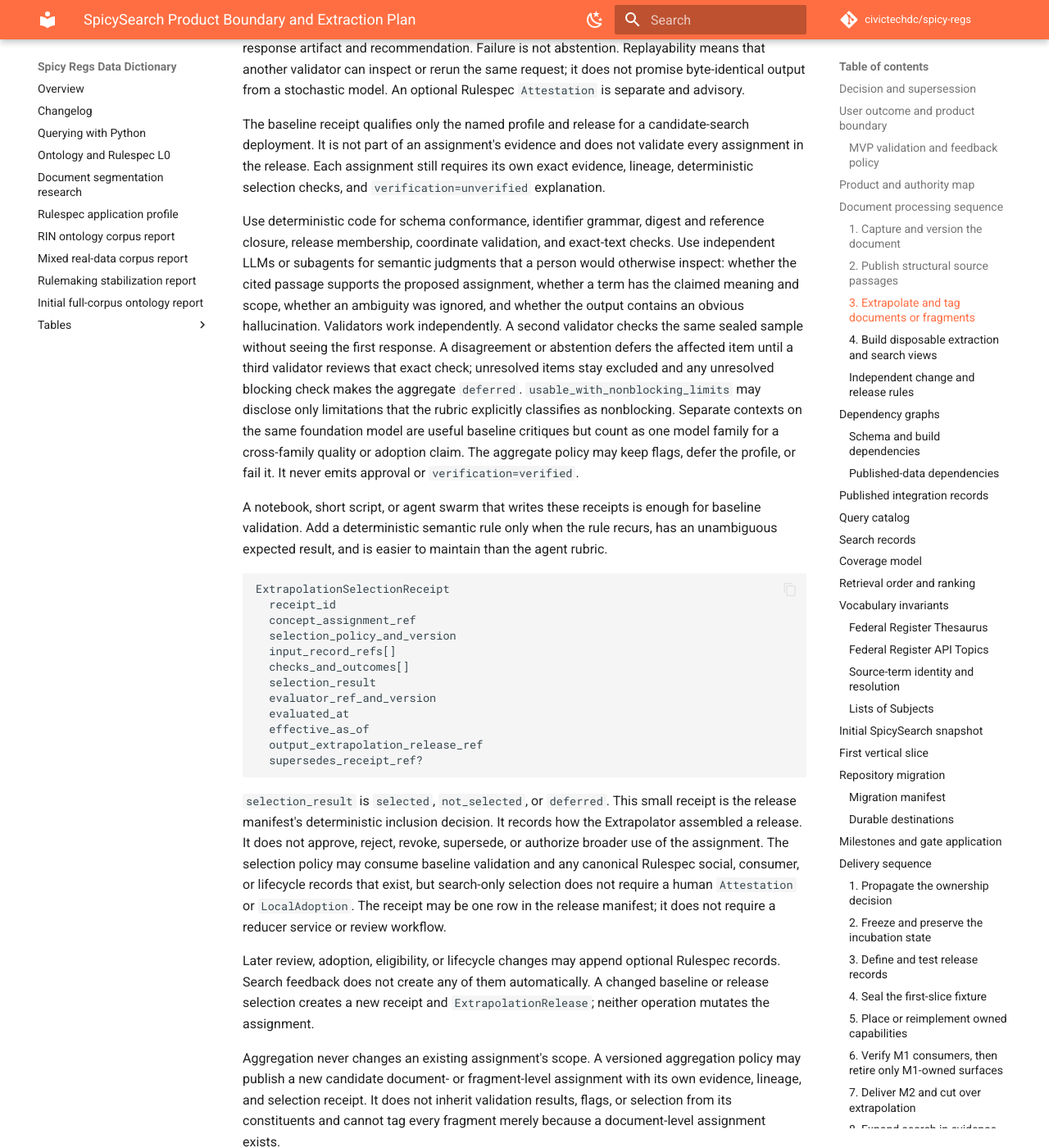
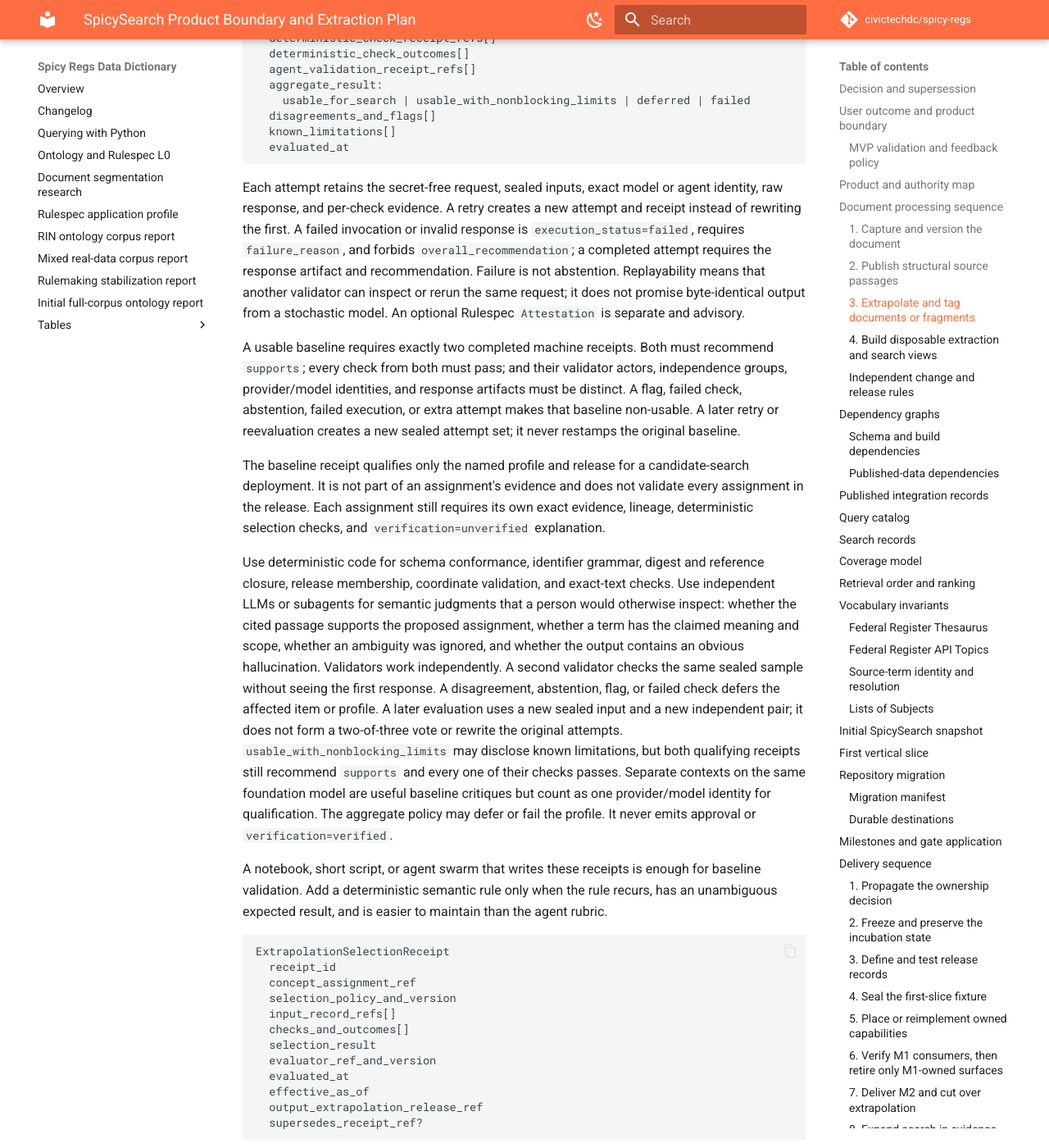
Before and after one commit to civictechdc/spicy-regs, an MkDocs documentation site: the page built from docs/superpowers/specs/2026-07-31-spicysearch-product-boundary-and-extraction-plan.md, in a window 1280 px wide and 1400 px high, scrolled down 9259 px. Shown: the whole window at 82% size. Built offline with MkDocs 1.6.1 and Material for MkDocs 9.7.7, drawn with Linux system fonts in a browser that asks for light colours; comment, search, counter and statistics services are not loaded; some of the changed text lies outside the part shown.

Commit message:
docs(product): update the boundary for managed releases
RefSpec ships a mature multi-file managed release and generates the
`VocabularyAtlasAsset` from it. Retire `VocabularyRelease` from the
boundary plan except where dated history or a superseded prototype needs
its exact name, and record that the Extrapolator pins a Rulespec Core
release, one `DocumentRelease`, one atlas triple, and the exact
atlas-proven `ReferenceResourceRelease`.

Replace the vague "usable pinned baseline validation" with a countable
rule in both the decision ledger and the plan: a usable baseline is
exactly two completed machine receipts that both recommend `supports`,
carry only passing checks, and use distinct validator actors,
independence groups, provider/model identities, and response artifacts. A
retry creates a new sealed attempt set rather than a two-of-three vote.

Move the plan's status to implemented-and-verified-locally, with the
remaining compatibility cutovers tracked in the RefSpec reconciliation
plan.

Co-Authored-By: Claude Fable 5 <noreply@anthropic.com>

```diff
--- a/docs/superpowers/specs/2026-07-31-spicysearch-product-boundary-and-extraction-plan.md
+++ b/docs/superpowers/specs/2026-07-31-spicysearch-product-boundary-and-extraction-plan.md
@@ -1,8 +1,9 @@
 # SpicySearch Product Boundary and Extraction Plan
 
 - **Date:** 2026-07-31
-- **Status:** Working architecture decision for coordinated implementation;
-  unreleased and intentionally revisable
+- **Status:** Core product boundary and static release flow implemented and
+  verified locally; remaining compatibility cutovers and product milestones,
+  commit, release, and promotion are separate delivery decisions
 - **Scope:** SpicyRegs, RefSpec, Rulespec, and SpicySearch
 - **Repository authority:** We own all four repositories. No current release,
   specification, interface, or repository boundary is canonical, and no
@@ -18,6 +19,15 @@
 - **Migration rule:** Archive, inventory, place, and verify the work before
   retiring it from SpicyRegs. Do not remove the post-baseline delta first.
 
+**RefSpec implementation clarification (31 July 2026):** Current sections use
+*managed release* for RefSpec's mature multi-file distribution and portable
+Rulespec projection. `VocabularyRelease` appears only where dated history or a
+superseded prototype requires its exact name. RefSpec generates
+`VocabularyAtlasAsset` from verified managed releases; the duplicate compact
+serializer, five-concept builder, and standalone validator are retired.
+The execution record and remaining compatibility cutovers are tracked in the
+[RefSpec reconciliation plan](../../../RefSpec/plans/2026-07-31-refspec-product-boundary-and-atlas-reconciliation-plan.md).
+
 ## Decision and supersession
 
 The platform consists of four separate products. They integrate through
@@ -127,15 +137,17 @@ release, local resolution policy, evidence-backed cross-vocabulary mappings,
 and deterministic `VocabularyAtlasAsset` generated from pinned releases. It
 does not rewrite publisher history or present a local mapping as publisher
 fact. Model- or agent-generated crosswalk candidates may receive `searchOnly`
-eligibility after usable pinned baseline validation; human review is optional
-later feedback, not a publication prerequisite.
+eligibility when exactly two supporting machine validations resolve the pinned
+evidence, pass deterministic checks, and use distinct validator actors,
+independence groups, providers, provider model IDs, and response artifacts.
+Human review is optional later feedback, not a publication prerequisite.
 
 W3C SKOS remains authoritative for SKOS meaning. Rulespec Core defines the
 portable composition and validation shapes used across these products;
 RefSpec publishes the managed vocabulary instances and operational release
 selection without redefining either authority.
 
-Every RefSpec `VocabularyRelease` exposes the exact complete Rulespec Core
+Every RefSpec managed release exposes the exact complete Rulespec Core
 `ReferenceResourceRelease` used by portable concept assignments, including its
 identifier, digest, and concept membership. RefSpec owns the operational
 managed-release manifest; Rulespec Core owns the portable release shape.
@@ -160,7 +172,7 @@ search must work before tagging and must continue to work for untagged text.
 flowchart LR
     D["SpicyRegs exact document version"] --> P["SpicyRegs structural passages"]
     P --> E["Rulespec Extrapolator evidence selection"]
-    V["RefSpec VocabularyRelease"] --> E
+    V["RefSpec managed release and atlas"] --> E
     E --> A["Rulespec document or fragment assignments"]
     D --> S["SpicySearch indexes"]
     P --> S
@@ -310,8 +323,8 @@ The `ConceptAssignment` is an immutable Rulespec proposition. It uses
 the assignment role, `assertsObject` for the concept, `assertionPolarity` for
 the affirmed proposition, and `assignedConceptRelease` for the exact complete
 Rulespec `ReferenceResourceRelease`. The surrounding `ExtrapolationRelease`
-separately pins the RefSpec `VocabularyRelease` that published that portable
-release.
+separately pins the RefSpec atlas that proves the portable release's exact
+membership.
 
 Generation origin, evidence, confidence, optional attestation, consumer
 eligibility, and lifecycle remain separate Rulespec records. Human approval is
@@ -388,6 +401,13 @@ means that another validator can inspect or rerun the same request; it does not
 promise byte-identical output from a stochastic model. An optional Rulespec
 `Attestation` is separate and advisory.
 
+A usable baseline requires exactly two completed machine receipts. Both must
+recommend `supports`; every check from both must pass; and their validator
+actors, independence groups, provider/model identities, and response artifacts
+must be distinct. A flag, failed check, abstention, failed execution, or extra
+attempt makes that baseline non-usable. A later retry or reevaluation creates a
+new sealed attempt set; it never restamps the original baseline.
+
 The baseline receipt qualifies only the named profile and release for a
 candidate-search deployment. It is not part of an assignment's evidence and
 does not validate every assignment in the release. Each assignment still
@@ -401,15 +421,15 @@ would otherwise inspect: whether the cited passage supports the proposed
 assignment, whether a term has the claimed meaning and scope, whether an
 ambiguity was ignored, and whether the output contains an obvious
 hallucination. Validators work independently. A second validator checks the
-same sealed sample without seeing the first response. A disagreement or
-abstention defers the affected item until a third validator reviews that exact
-check; unresolved items stay excluded and any unresolved blocking check makes
-the aggregate `deferred`. `usable_with_nonblocking_limits` may disclose only
-limitations that the rubric explicitly classifies as nonblocking. Separate
-contexts on the same foundation model are useful baseline critiques but count
-as one model family for a cross-family quality or adoption claim. The aggregate
-policy may keep flags, defer the profile, or fail it. It never emits approval
-or `verification=verified`.
+same sealed sample without seeing the first response. A disagreement,
+abstention, flag, or failed check defers the affected item or profile. A later
+evaluation uses a new sealed input and a new independent pair; it does not form
+a two-of-three vote or rewrite the original attempts. `usable_with_nonblocking_limits`
+may disclose known limitations, but both qualifying receipts still recommend
+`supports` and every one of their checks passes. Separate contexts on the same
+foundation model are useful baseline critiques but count as one provider/model
+identity for qualification. The aggregate policy may defer or fail the profile.
+It never emits approval or `verification=verified`.
 
 A notebook, short script, or agent swarm that writes these receipts is enough
 for baseline validation. Add a deterministic semantic rule only when the rule
@@ -685,8 +708,8 @@ database. A manifest or schema-digest mismatch fails closed.
 | --- | --- | --- | --- |
 | Rulespec Core | `RulespecCoreRelease`, schemas, generated types, validators, conformance fixtures | None | SpicyRegs, RefSpec, Rulespec Extrapolator, SpicySearch |
 | SpicyRegs | `DocumentRelease`, document versions, source renditions and text representations with Rulespec `Artifact` projections, passages with `SourceFragment` projections, source observations, rendition and observation capture events, source links, `LinkVerificationReceipt` records, acquisition coverage | Rulespec Core | Rulespec Extrapolator, SpicySearch |
-| RefSpec | `VocabularyRelease`, Rulespec `ReferenceResourceRelease` projection, concepts, labels, hierarchy, mappings, redirects, `SourceTermResolution` records and evidence, baseline-validation receipts, resolution policy, vocabulary coverage, and deterministic `VocabularyAtlasAsset` crosswalk and lookup files | Rulespec Core; each atlas asset also pins every input `VocabularyRelease`, candidate file, policy, implementation, and output digest | Rulespec Extrapolator, SpicySearch |
-| Rulespec Extrapolator | `ExtrapolationRelease`, evidence-bound assertions, assignments, agent- and baseline-validation receipts, `ExtrapolationSelectionReceipt` records, relationships, comparisons, extrapolation coverage | Rulespec Core, SpicyRegs releases, RefSpec releases | SpicySearch and downstream products |
+| RefSpec | Managed release distribution, Rulespec `ReferenceResourceRelease` projection, concepts, labels, hierarchy, mappings, redirects, `SourceTermResolution` records and evidence, baseline-validation receipts, resolution policy, vocabulary coverage, and deterministic `VocabularyAtlasAsset` crosswalk and lookup files | Rulespec Core; each atlas asset also pins every input managed release, closed crosswalk bundle, policy, implementation, runtime, and output digest | Rulespec Extrapolator, SpicySearch |
+| Rulespec Extrapolator | `ExtrapolationRelease`, evidence-bound assertions, assignments, agent- and baseline-validation receipts, `ExtrapolationSelectionReceipt` records, relationships, comparisons, extrapolation coverage | Rulespec Core, one SpicyRegs `DocumentRelease`, one RefSpec atlas triple, and one exact atlas-proven `ReferenceResourceRelease` | SpicySearch and downstream products |
 | SpicySearch | published `SearchSnapshot`, build receipt, index-coverage manifest, `SearchImportReceipt`, terminal `SearchRun` receipts, `SearchResultSet`, explanations, query coverage, feedback events, export manifest | Every indexed upstream release and policy version | Downstream products |
 
 Every published record carries a stable identifier and release identifier.
@@ -696,9 +719,9 @@ reference to content in a pinned release.
 A `SearchSnapshot` pins:
 
 - one or more SpicyRegs document releases;
-- each RefSpec vocabulary release used for filtering or expansion;
-- each RefSpec vocabulary-atlas asset used for cross-vocabulary expansion,
-  including its manifest digest and selected static-distribution digest;
+- each retained RefSpec vocabulary-atlas asset, including its asset ID,
+  manifest digest, and selected static-distribution digest; the atlas manifest
+  carries its exact managed-release inputs;
 - any Rulespec extrapolation release used for structured relationships;
 - each baseline-validation receipt used to qualify a candidate profile or
   semantic release;
@@ -1437,9 +1460,9 @@ guide the move rather than describe it afterward.
 ### 3. Define and test release records
 
 - Release Rulespec Core schemas and fixtures without a RefSpec dependency.
-- Define `DocumentRelease`, `VocabularyRelease`, `VocabularyAtlasAsset`,
-  `ExtrapolationRelease`, and `SearchSnapshot` manifests and stable
-  identifiers.
+- Define `DocumentRelease`, the RefSpec managed-release and
+  `VocabularyAtlasAsset` file seams, `ExtrapolationRelease`, and
+  `SearchSnapshot` manifests and stable identifiers.
 - Define `SourceRendition`, `SourceRenditionCapture`, `TextRepresentation`,
   structural-passage, `SourceObservation`, and `SourceObservationCapture`
   records plus the
@@ -1538,9 +1561,9 @@ The split passes only when:
 - the release-artifact graph is acyclic;
 - Rulespec Core builds and releases with no RefSpec dependency;
 - a missing release, schema mismatch, or digest mismatch fails closed;
-- every `ExtrapolationRelease` references only the Rulespec Core,
-  `DocumentRelease`, and `VocabularyRelease` inputs it pins, and every
-  `SearchSnapshot` verifies that reference closure;
+- every `ExtrapolationRelease` pins exactly Rulespec Core, `DocumentRelease`,
+  the atlas triple, and the exact atlas-proven `ReferenceResourceRelease`, and
+  every `SearchSnapshot` verifies that reference closure;
 - every `VocabularyAtlasAsset` verifies its input releases, candidate file,
   selection policy, generator implementation, static output digests, mapping
   endpoints, graph counts, and declared counts;
@@ -1653,6 +1676,10 @@ The lightweight validation and feedback seam passes only when:
 - independent LLMs or subagents inspect only semantic support, ambiguity,
   overclaiming, user-facing limitations, and proposed edge cases, using the
   same sealed rubric and inputs without seeing another validator's response;
+- a usable baseline contains exactly two completed receipts that both
+  recommend `supports`, have only passing checks, and use distinct validator
+  actors, independence groups, provider/model identities, and response
+  artifacts;
 - every `AgentValidationReceipt.evidence_refs[]` resolves inside its sealed
   input manifest, and every required check has an explicit outcome;
 - a failed validator execution has no recommendation and is never treated as
@@ -1860,8 +1887,10 @@ already implemented:
 - The 2026-07-27 MVP decision already records the order `source -> segments ->
   concept assignments -> review -> publication`. This plan refines that
   unreleased sequence: search-only publication requires deterministic checks,
-  independent agent baseline validation, selection, and import, while human
-  review remains optional. It assigns the stages to separate products.
+  exactly two completed supporting machine receipts with passing checks and
+  distinct validator actors, independence groups, provider/model identities,
+  and response artifacts, followed by selection and import. Human review
+  remains optional. It assigns the stages to separate products.
 - `src/spicy_regs/corpora/document_acceptance_scope.py` defines a useful
   document-only classification, but production retrieval does not yet enforce
   it.
```
Also changed, not shown: other parts of docs/superpowers/specs/2026-07-31-spicysearch-product-boundary-and-extraction-plan.md (+18 -14 lines), docs/decisions.md (+5 -2 lines).
